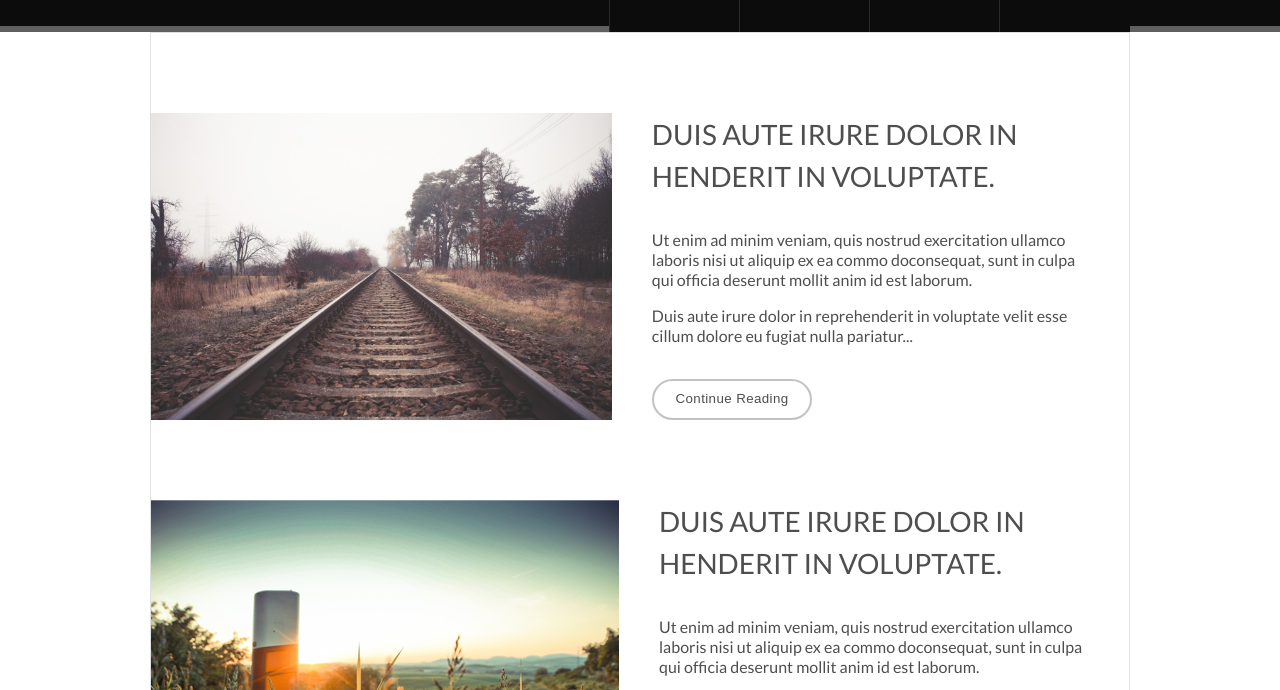
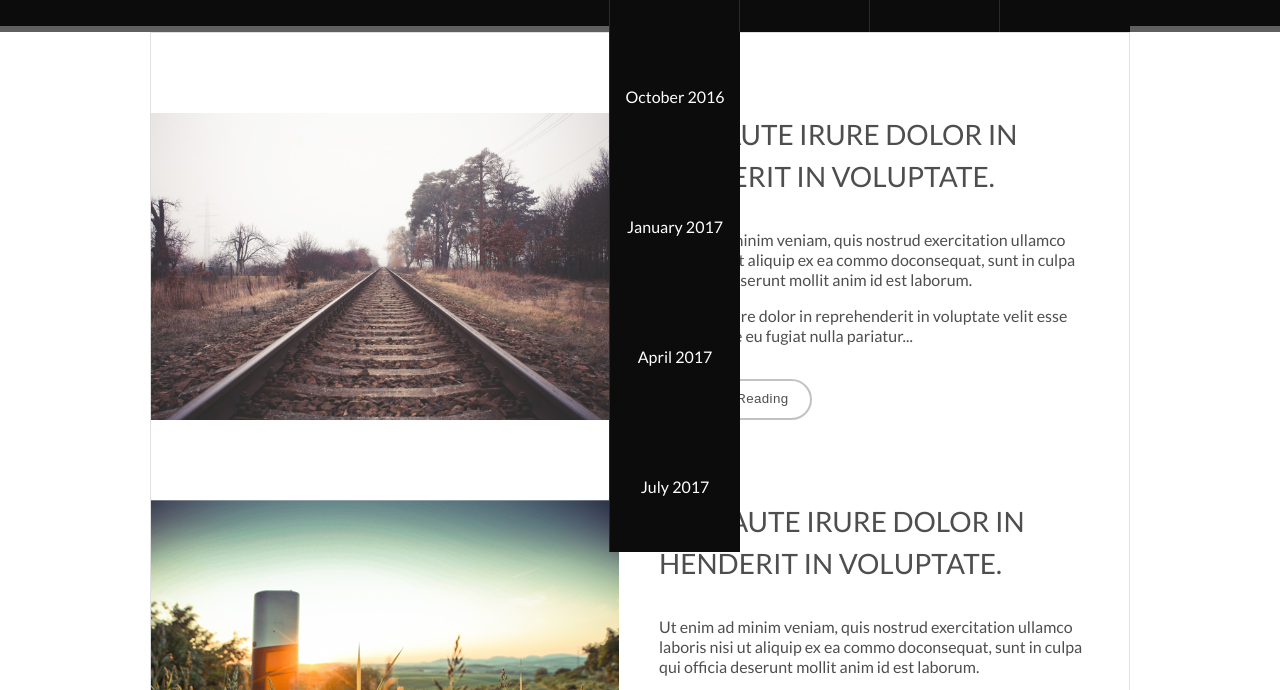
Before and after one commit to idandavid1/pixel-perfect, a plain HTML site: page index.html in a window 1280 px wide. Both pictures are taken after a click on the item "Journal". Shown: the part 98-788 px from the top of the page. Drawn offline with Linux system fonts and the light colour scheme.

Commit message:
update journal

```diff
--- a/css/main.css
+++ b/css/main.css
@@ -80,6 +80,27 @@ header button {
     margin: 0;
     padding: 0;
     list-style-type: none;
+}
+
+.journal ul {
+    display: none;
+}
+
+li {
+    display: flex;
+    justify-content: center;
+    align-items: center;
+    cursor: pointer;
+    width: 130px;
+    height: 130px;
+}
+.journal ul.show-journal {
+    display: flex;
+    position: fixed;
+    top: 0;
+    right: 130px;
+    background-color: var(--clr6);
+    color: var(--clr0);
 }
 
 body.show-modal .modal{
@@ -242,6 +263,7 @@ footer {
     border-inline-start: 1px solid #ccc;
     min-width: 130px;
     transition: transform .6s, box-shadow .6s;
+    z-index: 1;
 }
 
 body.menu-open .main-nav ul {
@@ -255,25 +277,20 @@ body.show-modal .main-container{
     opacity: 0.5;
 }
 
-nav li{
-    display: flex;
-    align-items: center;
-    justify-content: center;
-    width: 130px;
-    height: 130px;
+.header-ul li{
     box-shadow: -1px 0 0 var(--clr5);
-    cursor: pointer;
 }
 
 .header-ul {
     transform: translateX(100%);
 }
-/*
-header{
-    height: 130px;
-} */
 
 @media (min-width: 790px) {
+    .journal ul.show-journal {
+        flex-direction: column;
+        top: 130px;
+        right: 390px;
+    }
     .header-ul {
         transform: translateX(0);
     }
--- a/index.html
+++ b/index.html
@@ -14,7 +14,14 @@
             <h1 class="logo">Blogin<span class="point">.</span></h1>
             <nav class="main-nav">
                 <ul class="header-ul flex clean-list flex-column">
-                    <li>Journal</li>
+                    <li class="journal show-journal"  onmouseover=" onToggleJournal()" onmouseout=" onToggleJournal()" onclick="onToggleJournal()"><div> Journal </div>
+                        <ul class="clean-list">
+                            <li>October 2016</li>
+                            <li>January 2017</li>
+                            <li>April 2017</li>
+                            <li>July 2017</li>
+                        </ul>
+                    </li>
                     <li>About</li>
                     <li>Work</li>
                     <li>Contact</li>
--- a/js/main.js
+++ b/js/main.js
@@ -11,3 +11,7 @@ function onOpenModal(){
 function onCloseModal(){
     document.body.classList.remove('show-modal')
 }
+
+function onToggleJournal(){
+    document.querySelector('.journal ul').classList.toggle('show-journal')
+}
```
